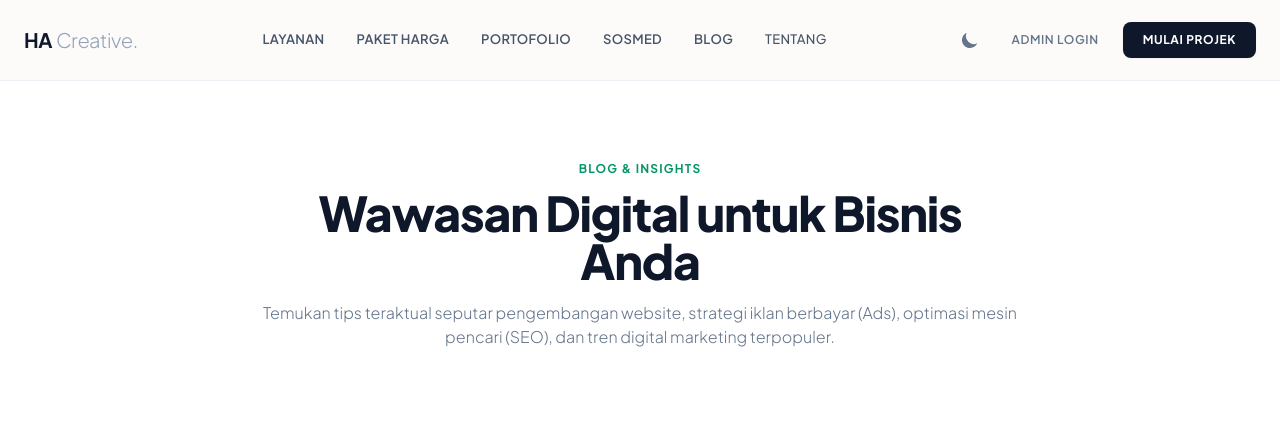
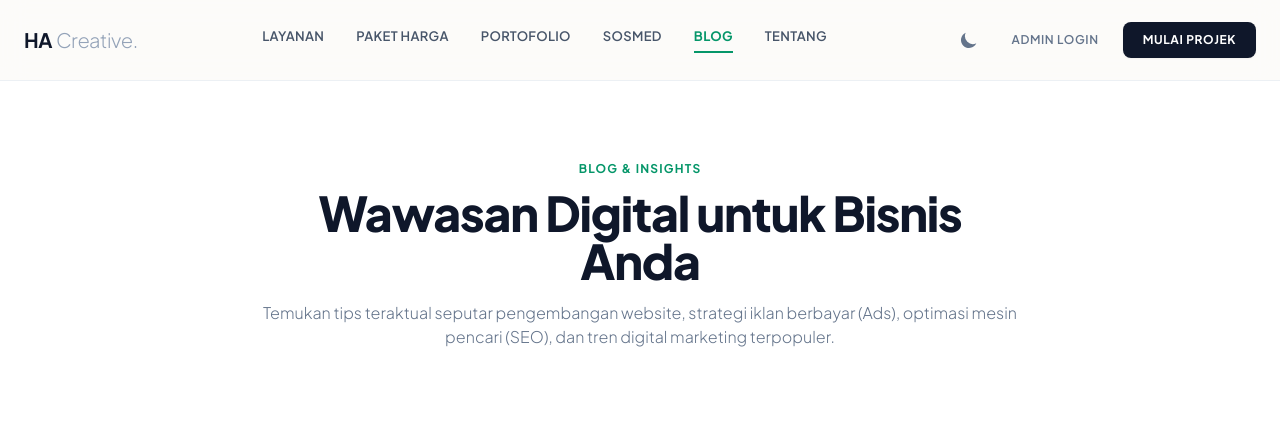
Before and after one commit to HAMIDUMMAZIDUN/PORTOFOLIOHAMID, a Laravel app: page /blog in a window 1280 px wide. Shown: the top 429 px of the page. Run offline with Laravel 12, Linux system fonts and the light colour scheme; some libraries are stand-ins or nearby versions.

Commit message:
feat: highlight active navigation link in desktop and mobile navbar

```diff
--- a/resources/views/layouts/public.blade.php
+++ b/resources/views/layouts/public.blade.php
@@ -75,13 +75,13 @@
             </a>
 
             <!-- Navigation Links (Desktop) -->
-            <div class="hidden md:flex items-center space-x-8 text-[13px] font-semibold tracking-wide uppercase text-slate-600 dark:text-slate-300">
-                <a href="{{ route('home') }}#services" class="hover:text-premium-navy dark:hover:text-white transition-colors duration-200">Layanan</a>
-                <a href="{{ route('pricing') }}" class="hover:text-premium-navy dark:hover:text-white transition-colors duration-200">Paket Harga</a>
-                <a href="{{ route('portfolio') }}" class="hover:text-premium-navy dark:hover:text-white transition-colors duration-200">Portofolio</a>
-                <a href="{{ route('social-media') }}" class="hover:text-premium-navy dark:hover:text-white transition-colors duration-200">Sosmed</a>
-                <a href="{{ route('blog') }}" class="hover:text-premium-navy dark:hover:text-white transition-colors duration-200">Blog</a>
-                <a href="{{ route('about') }}" class="hover:text-premium-navy dark:hover:text-white transition-colors duration-200 font-medium">Tentang</a>
+            <div class="hidden md:flex items-center space-x-8 text-[13px] font-semibold tracking-wide uppercase">
+                <a href="{{ route('home') }}#services" class="border-b-2 {{ request()->routeIs('home') ? 'text-premium-emerald dark:text-emerald-400 font-bold border-premium-emerald dark:border-emerald-400' : 'border-transparent text-slate-600 dark:text-slate-300 hover:text-premium-navy dark:hover:text-white' }} pb-1 transition-all duration-200">Layanan</a>
+                <a href="{{ route('pricing') }}" class="border-b-2 {{ request()->routeIs('pricing') ? 'text-premium-emerald dark:text-emerald-400 font-bold border-premium-emerald dark:border-emerald-400' : 'border-transparent text-slate-600 dark:text-slate-300 hover:text-premium-navy dark:hover:text-white' }} pb-1 transition-all duration-200">Paket Harga</a>
+                <a href="{{ route('portfolio') }}" class="border-b-2 {{ request()->routeIs('portfolio') ? 'text-premium-emerald dark:text-emerald-400 font-bold border-premium-emerald dark:border-emerald-400' : 'border-transparent text-slate-600 dark:text-slate-300 hover:text-premium-navy dark:hover:text-white' }} pb-1 transition-all duration-200">Portofolio</a>
+                <a href="{{ route('social-media') }}" class="border-b-2 {{ request()->routeIs('social-media') ? 'text-premium-emerald dark:text-emerald-400 font-bold border-premium-emerald dark:border-emerald-400' : 'border-transparent text-slate-600 dark:text-slate-300 hover:text-premium-navy dark:hover:text-white' }} pb-1 transition-all duration-200">Sosmed</a>
+                <a href="{{ route('blog') }}" class="border-b-2 {{ request()->routeIs('blog') ? 'text-premium-emerald dark:text-emerald-400 font-bold border-premium-emerald dark:border-emerald-400' : 'border-transparent text-slate-600 dark:text-slate-300 hover:text-premium-navy dark:hover:text-white' }} pb-1 transition-all duration-200">Blog</a>
+                <a href="{{ route('about') }}" class="border-b-2 {{ request()->routeIs('about') ? 'text-premium-emerald dark:text-emerald-400 font-bold border-premium-emerald dark:border-emerald-400' : 'border-transparent text-slate-600 dark:text-slate-300 hover:text-premium-navy dark:hover:text-white' }} pb-1 transition-all duration-200">Tentang</a>
             </div>
 
             <!-- CTA / Theme Switcher / Admin Login (Desktop) -->
@@ -136,12 +136,12 @@
         <!-- Mobile Navigation Menu -->
         <div x-show="mobileOpen" @click.away="mobileOpen = false" x-transition
              class="md:hidden border-t border-slate-200 dark:border-slate-800 bg-[#fcfbf9] dark:bg-[#0b0f19] px-6 py-6 space-y-4 shadow-inner" style="display: none;">
-            <a href="{{ route('home') }}#services" @click="mobileOpen = false" class="block text-sm font-bold text-slate-600 dark:text-slate-300 hover:text-premium-navy dark:hover:text-white">Layanan</a>
-            <a href="{{ route('pricing') }}" @click="mobileOpen = false" class="block text-sm font-bold text-slate-600 dark:text-slate-300 hover:text-premium-navy dark:hover:text-white">Paket Harga</a>
-            <a href="{{ route('portfolio') }}" @click="mobileOpen = false" class="block text-sm font-bold text-slate-600 dark:text-slate-300 hover:text-premium-navy dark:hover:text-white">Portofolio</a>
-            <a href="{{ route('social-media') }}" @click="mobileOpen = false" class="block text-sm font-bold text-slate-600 dark:text-slate-300 hover:text-premium-navy dark:hover:text-white">Sosmed</a>
-            <a href="{{ route('blog') }}" @click="mobileOpen = false" class="block text-sm font-bold text-slate-600 dark:text-slate-300 hover:text-premium-navy dark:hover:text-white">Blog</a>
-            <a href="{{ route('about') }}" @click="mobileOpen = false" class="block text-sm font-bold text-slate-600 dark:text-slate-300 hover:text-premium-navy dark:hover:text-white">Tentang</a>
+            <a href="{{ route('home') }}#services" @click="mobileOpen = false" class="block text-sm font-bold pl-3 border-l-2 {{ request()->routeIs('home') ? 'text-premium-emerald dark:text-emerald-400 border-premium-emerald dark:border-emerald-400' : 'text-slate-600 dark:text-slate-300 hover:text-premium-navy dark:hover:text-white border-transparent' }}">Layanan</a>
+            <a href="{{ route('pricing') }}" @click="mobileOpen = false" class="block text-sm font-bold pl-3 border-l-2 {{ request()->routeIs('pricing') ? 'text-premium-emerald dark:text-emerald-400 border-premium-emerald dark:border-emerald-400' : 'text-slate-600 dark:text-slate-300 hover:text-premium-navy dark:hover:text-white border-transparent' }}">Paket Harga</a>
+            <a href="{{ route('portfolio') }}" @click="mobileOpen = false" class="block text-sm font-bold pl-3 border-l-2 {{ request()->routeIs('portfolio') ? 'text-premium-emerald dark:text-emerald-400 border-premium-emerald dark:border-emerald-400' : 'text-slate-600 dark:text-slate-300 hover:text-premium-navy dark:hover:text-white border-transparent' }}">Portofolio</a>
+            <a href="{{ route('social-media') }}" @click="mobileOpen = false" class="block text-sm font-bold pl-3 border-l-2 {{ request()->routeIs('social-media') ? 'text-premium-emerald dark:text-emerald-400 border-premium-emerald dark:border-emerald-400' : 'text-slate-600 dark:text-slate-300 hover:text-premium-navy dark:hover:text-white border-transparent' }}">Sosmed</a>
+            <a href="{{ route('blog') }}" @click="mobileOpen = false" class="block text-sm font-bold pl-3 border-l-2 {{ request()->routeIs('blog') ? 'text-premium-emerald dark:text-emerald-400 border-premium-emerald dark:border-emerald-400' : 'text-slate-600 dark:text-slate-300 hover:text-premium-navy dark:hover:text-white border-transparent' }}">Blog</a>
+            <a href="{{ route('about') }}" @click="mobileOpen = false" class="block text-sm font-bold pl-3 border-l-2 {{ request()->routeIs('about') ? 'text-premium-emerald dark:text-emerald-400 border-premium-emerald dark:border-emerald-400' : 'text-slate-600 dark:text-slate-300 hover:text-premium-navy dark:hover:text-white border-transparent' }}">Tentang</a>
             <hr class="border-slate-200 dark:border-slate-800 my-2">
             <div class="flex items-center justify-between">
                 @auth
```
